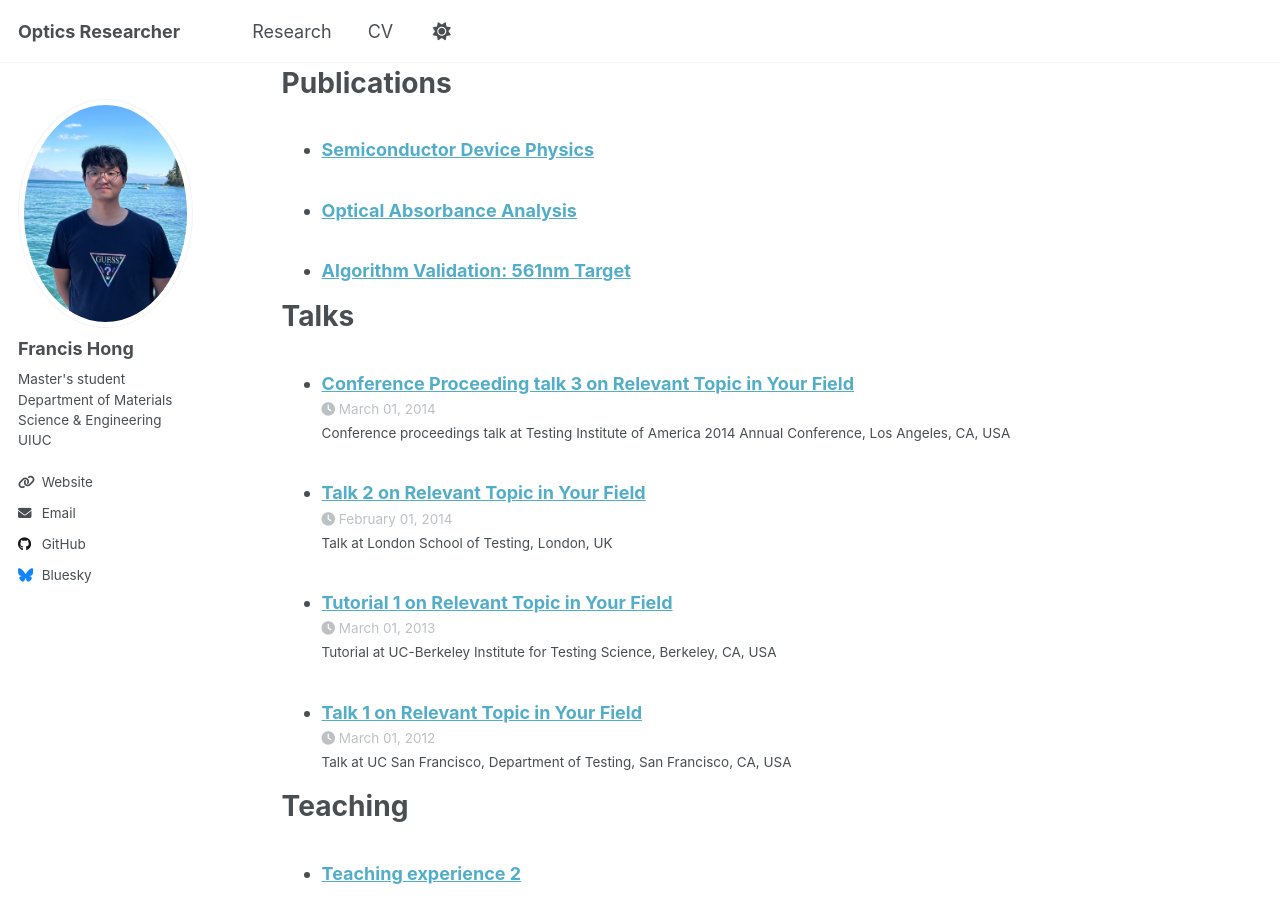
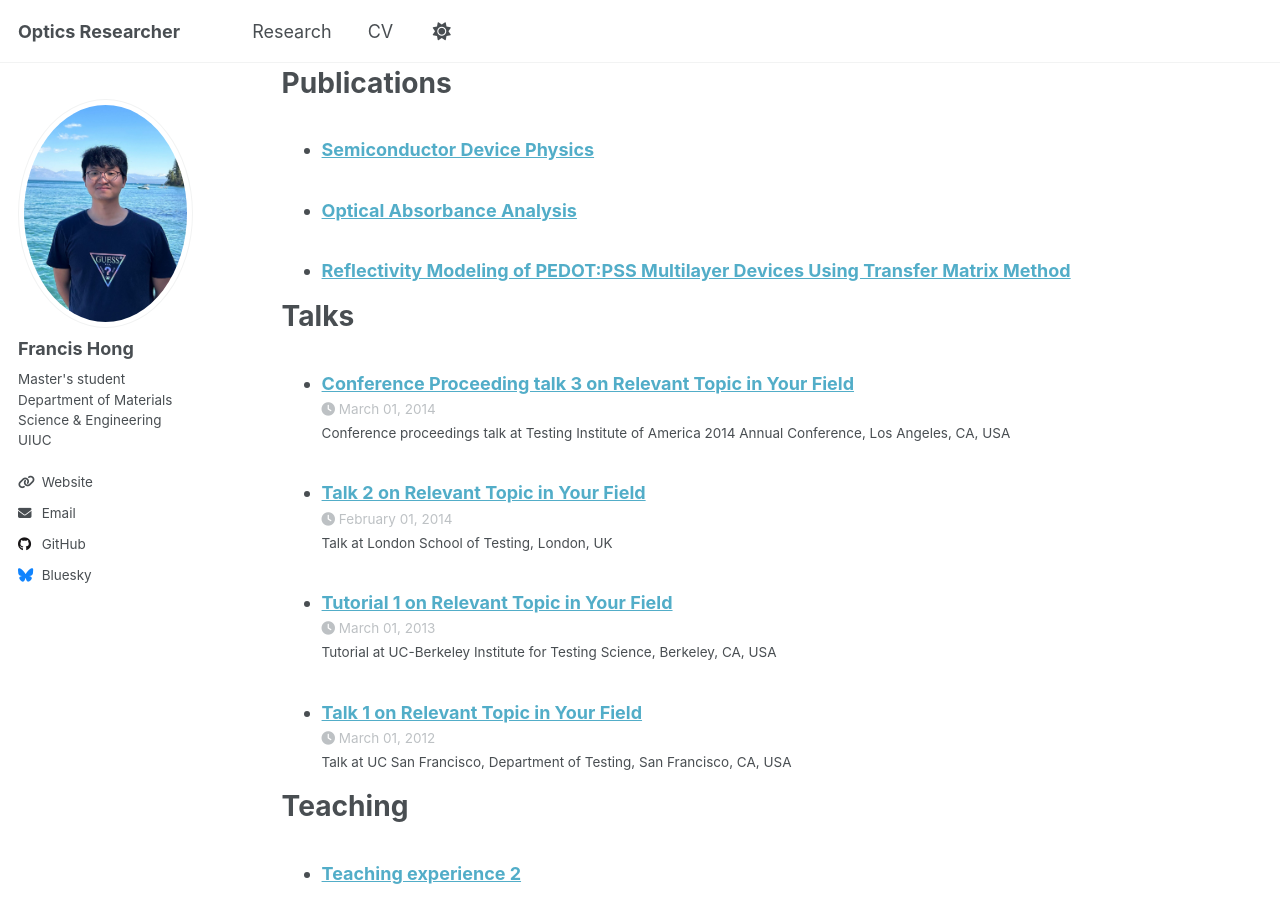
Before and after one commit to Fhong10/flhong03.github-io, a Jekyll site: the page built from _pages/cv.md, in a window 1280 px wide and 900 px high, scrolled down 1013 px. Built offline with Jekyll 4.4.1, drawn with Linux system fonts in a browser that asks for light colours; a script that is not in the unit is left out; part of the change alters nothing that is shown.

Commit message:
Update 561nm-validation.md

```diff
--- a/_publications/561nm-validation.md
+++ b/_publications/561nm-validation.md
@@ -1,13 +1,13 @@
 ---
-title: "Algorithm Validation: 561nm Target"
+title: "Reflectivity Modeling of PEDOT:PSS Multilayer Devices Using Transfer Matrix Method"
 collection: publications
 permalink: /research/project-1/
 excerpt: "Benchmarking my Python TMM solver against standard textbook results."
 date: 2024-01-01
 ---
 
-## Project Overview
-To verify the accuracy of my Transfer Matrix Method (TMM) simulation code, I reproduced a standard result from optical physics literature.
+## Motivation
+Neural recording requires resolving voltage changes as small as 10 µV. By modeling how applied voltage alters a material’s optical properties, the optimal conditions for detecting these weak bioelectric signals can be determined. Specifically, In particular, a larger change in reflectivity with respect to incident angle corresponds to higher optical sentivitivity. Motivated by this principle, I began by modeling angle-dependent reflectivity in multilayer devices under s- and p- polarized illumination. To achieve this, I developed a custom Python Transfer Matrix Method (TMM) solver.
 
 ### The Setup
 * **Target:** Distributed Bragg Reflector (DBR) designed for 561nm.
```
